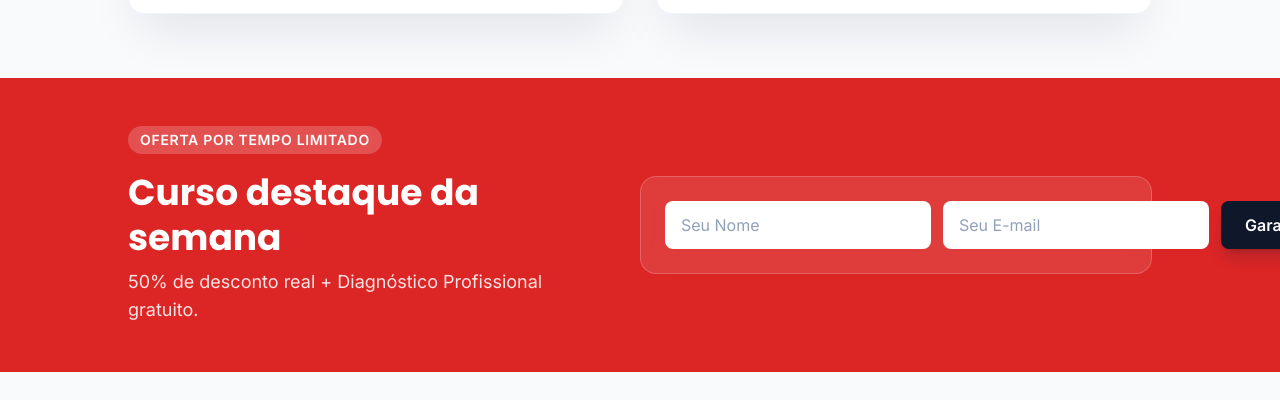
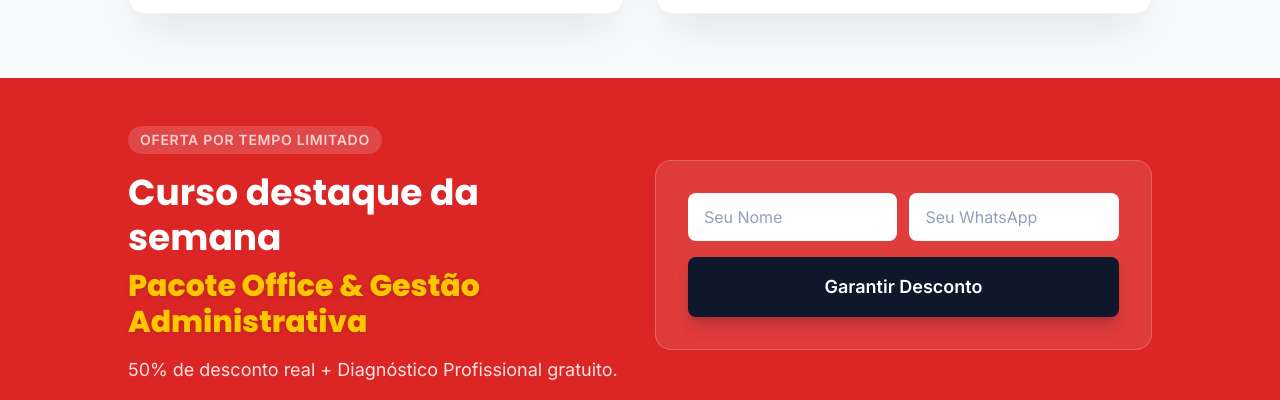
Before and after one commit to ailtonbf-design/willian-informatica, a React (Vite) app: page / in a window 1280 px wide. Shown: the part 844-1244 px from the top of the page. Built offline with nearby package versions, Linux system fonts and the light colour scheme.

Commit message:
feat: Animar destaque de curso e adicionar título
Adiciona animação de pulso ao banner de "Oferta por tempo limitado" e introduz um título mais descritivo para o curso em destaque, melhorando o apelo visual e a clareza da oferta principal.

```diff
--- a/src/App.tsx
+++ b/src/App.tsx
@@ -117,32 +117,37 @@ export default function App() {
         <div className="container mx-auto px-6 relative z-10">
           <div className="max-w-5xl mx-auto flex flex-col lg:flex-row items-center justify-between gap-8">
             <div className="text-white lg:w-1/2 text-center lg:text-left">
-              <span className="inline-block py-1 px-3 rounded-full bg-white/20 text-sm font-semibold tracking-wider uppercase mb-4 backdrop-blur-sm">
+              <span className="inline-block py-1 px-3 rounded-full bg-white/20 text-sm font-semibold tracking-wider uppercase mb-4 backdrop-blur-sm animate-pulse">
                 Oferta por tempo limitado
               </span>
               <h2 className="font-heading text-3xl md:text-4xl font-bold mb-2 leading-tight">
                 Curso destaque da semana
               </h2>
+              <h3 className="font-heading text-2xl md:text-3xl font-extrabold text-yellow-400 mb-4 drop-shadow-sm">
+                Pacote Office & Gestão Administrativa
+              </h3>
               <p className="text-red-100 text-lg">
                 50% de desconto real + Diagnóstico Profissional gratuito.
               </p>
             </div>
 
-            <div className="w-full lg:w-1/2 bg-white/10 backdrop-blur-md p-6 rounded-2xl border border-white/20">
-              <form className="flex flex-col sm:flex-row gap-3">
+            <div className="w-full lg:w-1/2 bg-white/10 backdrop-blur-md p-6 md:p-8 rounded-2xl border border-white/20">
+              <form className="flex flex-col gap-4 w-full">
+                <div className="flex flex-col sm:flex-row gap-3 w-full">
                   <input
                     type="text"
                     placeholder="Seu Nome"
-                  className="flex-1 bg-white rounded-lg px-4 py-3 text-slate-900 placeholder:text-slate-400 focus:outline-none focus:ring-2 focus:ring-brand-red"
+                    className="w-full flex-1 min-w-0 bg-white rounded-lg px-4 py-3 text-slate-900 placeholder:text-slate-400 focus:outline-none focus:ring-2 focus:ring-brand-red"
                   />
                   <input
-                  type="email"
-                  placeholder="Seu E-mail"
-                  className="flex-1 bg-white rounded-lg px-4 py-3 text-slate-900 placeholder:text-slate-400 focus:outline-none focus:ring-2 focus:ring-brand-red"
+                    type="tel"
+                    placeholder="Seu WhatsApp"
+                    className="w-full flex-1 min-w-0 bg-white rounded-lg px-4 py-3 text-slate-900 placeholder:text-slate-400 focus:outline-none focus:ring-2 focus:ring-brand-red"
                   />
+                </div>
                 <button
                   type="button"
-                  className="bg-slate-900 text-white font-semibold px-6 py-3 rounded-lg hover:bg-slate-800 transition-colors whitespace-nowrap shadow-lg shadow-slate-900/20"
+                  className="w-full bg-slate-900 text-white font-bold text-lg px-6 py-4 rounded-lg hover:bg-slate-800 transition-colors shadow-lg shadow-slate-900/20"
                 >
                   Garantir Desconto
                 </button>
```
Lines whose indentation alone changed are shown as unchanged.
